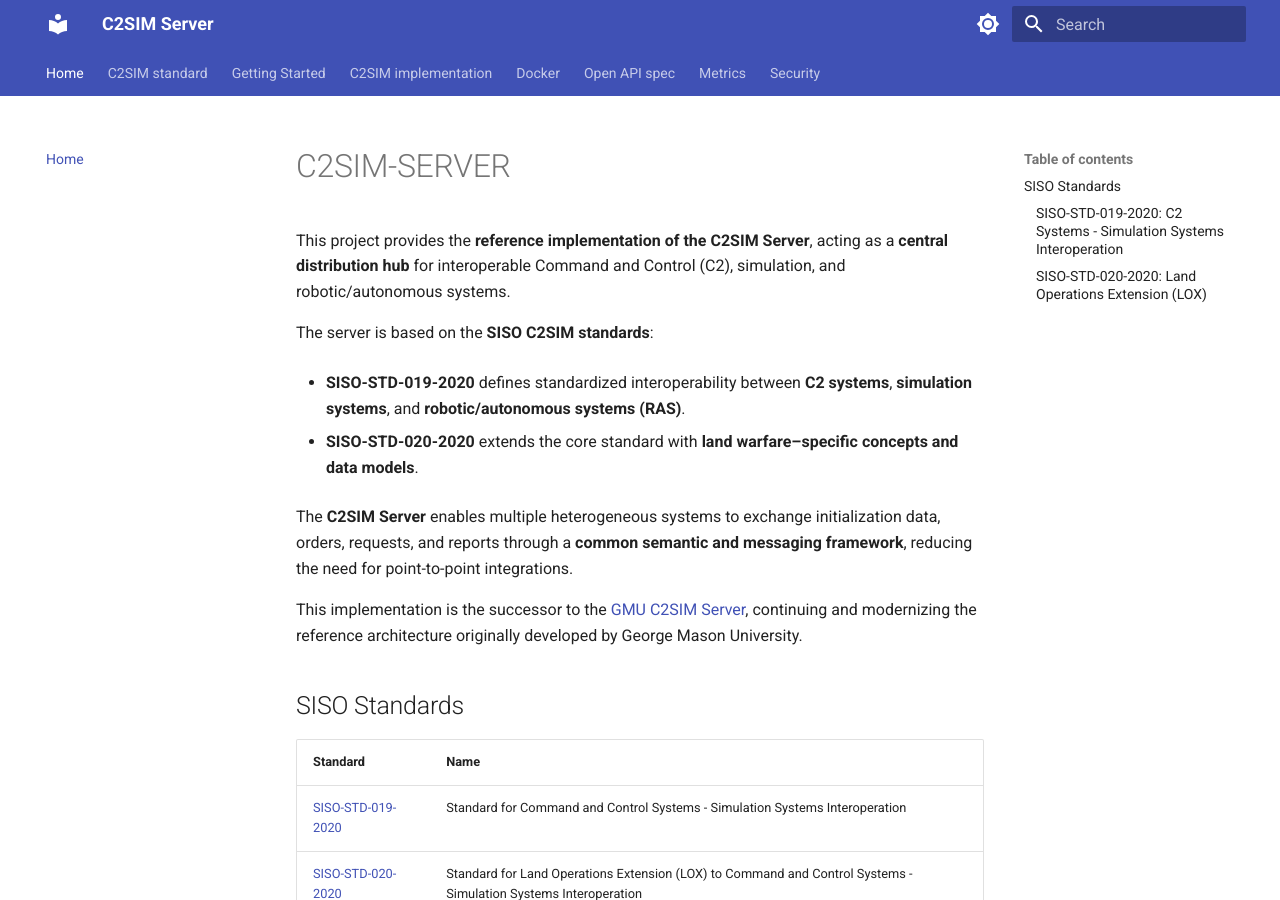
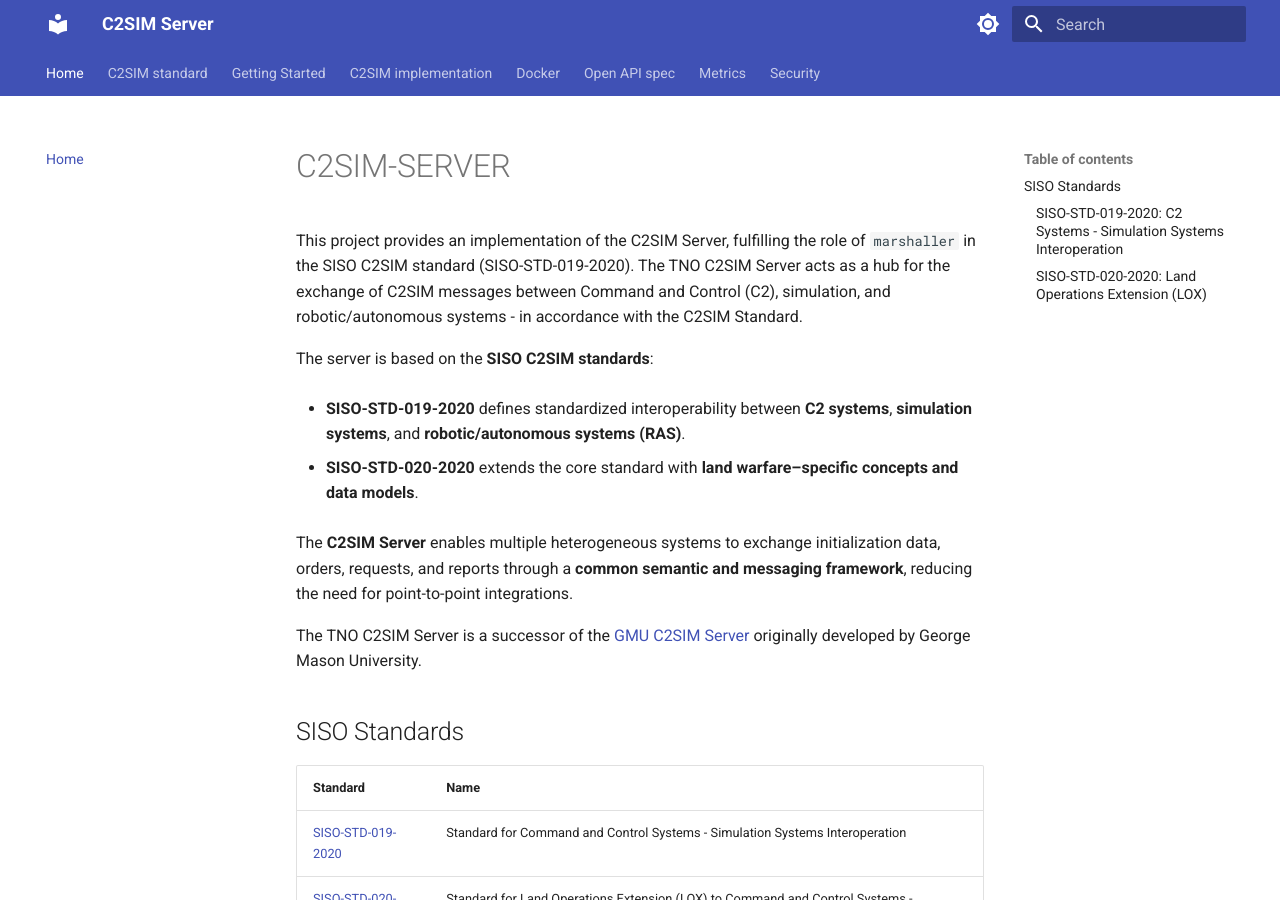
Before and after one commit to TNO-MST/c2sim-server, an MkDocs documentation site: the page built from docs/content/index.md, in a window 1280 px wide and 900 px high. Built offline with MkDocs 1.6.1 and Material for MkDocs 9.7.7, drawn with Linux system fonts in a browser that asks for light colours.

```diff
--- a/docs/content/index.md
+++ b/docs/content/index.md
@@ -1,6 +1,7 @@
 # C2SIM-SERVER
 
-This project provides the **reference implementation of the C2SIM Server**, acting as a **central distribution hub** for interoperable Command and Control (C2), simulation, and robotic/autonomous systems.
+
+This project provides an implementation of the C2SIM Server, fulfilling the role of `marshaller` in the SISO C2SIM standard (SISO-STD-019-2020). The TNO C2SIM Server acts as a hub for the exchange of C2SIM messages between Command and Control (C2), simulation, and robotic/autonomous systems - in accordance with the C2SIM Standard.
 
 The server is based on the **SISO C2SIM standards**:
 
@@ -10,8 +11,7 @@ The server is based on the **SISO C2SIM standards**:
 
 The **C2SIM Server** enables multiple heterogeneous systems to exchange initialization data, orders, requests, and reports through a **common semantic and messaging framework**, reducing the need for point-to-point integrations.
 
-This implementation is the successor to the [GMU C2SIM Server](https://github.com/OpenC2SIM/OpenC2SIM.github.io), continuing and modernizing the reference architecture originally developed by George Mason University.
-
+The TNO C2SIM Server is a successor of the [GMU C2SIM Server](https://github.com/OpenC2SIM/OpenC2SIM.github.io) originally developed by George Mason University.
 
 
 ## SISO Standards
```
Also changed, not shown: README.md (+2 -3 lines).
